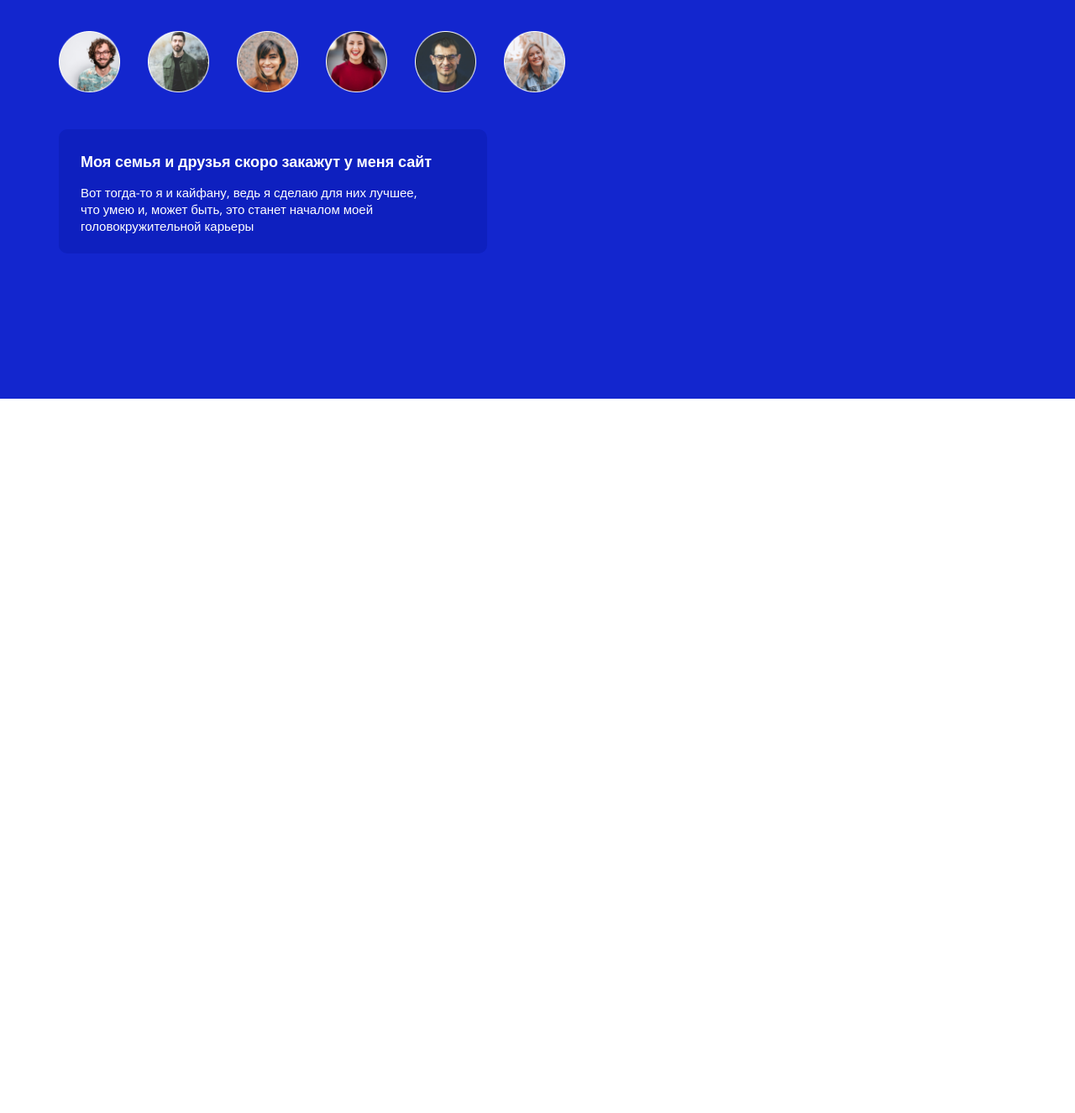
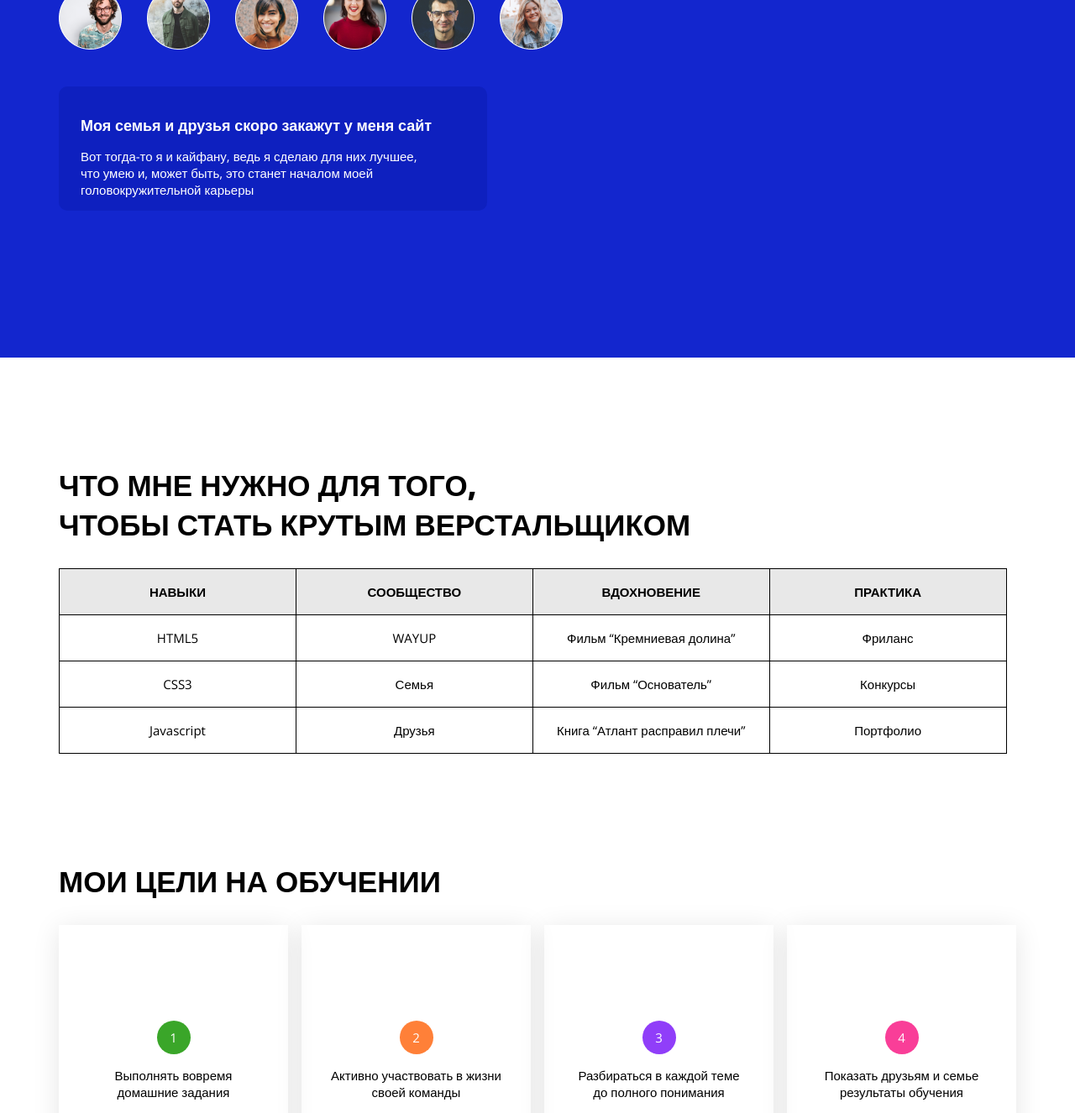
Before and after one commit to D3korate/first-work, a plain HTML site: page index.html in a window 1280 px wide. Shown: the part 542-1868 px from the top of the page at 84% size. Before the commit the page ends 1017 px from the top, so only its background shows below. Drawn offline with nearby package versions, Linux system fonts and the light colour scheme.

Commit message:
Complete
There was a problem - I had to rework the code a little. The work is over. I tried to typeset using the BEM methodology. Thank.

```diff
--- a/css/main.css
+++ b/css/main.css
@@ -2,18 +2,16 @@ body {
     padding: 0;
     margin: 0;
     font-family: 'Open Sans', sans-serif;
-    color: #fff;
     font-size: 15px;
+    color: #000000;
+}
+
+* {
+    box-sizing: border-box;
 }
 
 a {
     text-decoration: none;
-    color: #fff;
-}
-
-.header {
-    background-color: #1326CE;
-    padding: 77px 0 173px;
 }
 
 .container {
@@ -21,47 +19,120 @@ a {
     margin: 0 auto;
 }
 
+.header {
+    background: #1326CE;
+    color: #fff;
+    padding: 77px 0 175px 0;
+}
+
 .nav {
     display: flex;
     align-items: center;
 }
 
-.nav__logo {
+.logo {
     display: block;
 }
 
-.nav__mail {
+.mail {
+    color: #fff;
+    margin-left: auto;
     display: block;
-    margin-left: auto;
 }
 
-.dream__text {
+.dream {
     text-transform: uppercase;
+    font-weight: 800;
+    margin-top: 157px;
     font-size: 80px;
-    font-weight: 800;
-    padding-top: 157px;
 }
 
-.family__avatars {
-    width: 73px;
-    margin-right: 29px;
+.family {
+    margin: 0 26px 0 0;
 }
 
-.chill {
+.family__item {
+    margin-right: 26px;
+}
+
+.sale-site {
     width: 510px;
-    height: 148px;
     background: #0E20BF;
     border-radius: 10px;
     margin-top: 40px;
+    height: 148px;
 }
 
-.chill__text {
-    padding: 26px 37px 0 26px;
-    font-size: 18px;
-    font-weight: 700;
-    width: 447px;
+.wrapper {
+    padding: 19px 37px 29px 26px;
 }
 
-.chill__show {
-  padding: 0 63px 29px 26px;
+.sale-site__item {
+    font-size: 18px;
 }
+
+.skills__table {
+    border-collapse: collapse;
+}
+
+.skills__text {
+    margin-top: 128px;
+    text-transform: uppercase;
+    font-weight: 800;
+    font-size: 35px;
+}
+
+.skills__cell {
+    border: 1px solid black;
+    text-align: center;
+    padding: 17px 0;
+    width: 20%;
+}
+
+.skills__cell_head {
+    font-weight: 800;
+    font-size: 16px 0;
+    text-transform: uppercase;
+    background: #E8E8E8;
+}
+
+.target {
+    display: flex;
+    justify-content: space-between;
+    padding-bottom: 148px;
+}
+
+.target__item {
+    width: 273px;
+    box-shadow: 0px 4px 30px rgba(0, 0, 0, 0.1);
+    text-align: center;
+    padding: 114px 30px 136px;
+}
+
+.target__index {
+    width: 40px;
+    height: 40px;
+    border-radius: 50%;
+    display: flex;
+    align-items: center;
+    justify-content: center;
+    color: #fff;
+    font-size: 15px ;
+    margin: 0 auto;
+}
+
+.target__index_green {
+    background: #3AA629;
+}
+
+.target__index_orange {
+    background: #FF8038;
+}
+
+.target__index_purple {
+    background: #903EF9;
+}
+
+.target__index_pink {
+    background: #F93E98;
+}
--- a/index.html
+++ b/index.html
@@ -2,38 +2,38 @@
 <html lang="ru">
 <head>
     <meta charset="UTF-8">
-    <meta name="viewport" content="width=device-width, initial-scale=1.0">
+    <title>DREAM CODE</title>
     <link rel="stylesheet" href="css/main.css">
     <link href="https://fonts.googleapis.com/css2?family=Open+Sans:wght@400;700;800&display=swap" rel="stylesheet">
-    <title>DREAM CODE</title>
 </head>
+
 <body>
     <header class="header" id="header">
         <div class="container">
             <div class="nav">
-                <a class="nav__logo" href="#">
-                    <img src="img/logo.svg" alt="DREAM CODE">
+                <a href="#" class="logo">
+                    <img src="img/logo.svg" alt="Dream Code">
                 </a>
-                <a href="mailto:info@mywebsite.com" class="nav__mail">info@mywebsite.com</a>
+                <a href="mailto:info@mywebsite.com" class="mail">
+                    info@mywebsite.com
+                </a>
             </div>
-            <div class="dream">
-                <h1 class="dream__text">
-                    Моя мечта — <br> стать фрилансером
-                </h1>
-                <div class="family">
-                    <img class="family__avatars" src="img/photo1.png" alt="Семья">
-                    <img class="family__avatars" src="img/photo2.png" alt="Семья">
-                    <img class="family__avatars" src="img/photo3.png" alt="Семья">
-                    <img class="family__avatars" src="img/photo4.png" alt="Семья">
-                    <img class="family__avatars" src="img/photo5.png" alt="Семья">
-                    <img class="family__avatars" src="img/photo6.png" alt="Семья">
-                </div>
-                <div class="chill">
-                    <h2 class="chill__text">
-                        Моя семья и друзья скоро закажут у меня сайт
-                    </h2>
-                    <p class="chill__show">
-                        Вот тогда-то я и кайфану, ведь я сделаю для них лучшее, <br> что умею и, может быть, это станет началом моей <br> головокружительной карьеры
+            <h1 class="dream">
+                Моя мечта — <br> стать фрилансером
+            </h1>
+            <div class="family">
+                <img class="family__item" src="img/photo1.png" alt="Семья">
+                <img class="family__item" src="img/photo2.png" alt="Семья">
+                <img class="family__item" src="img/photo3.png" alt="Семья">
+                <img class="family__item" src="img/photo4.png" alt="Семья">
+                <img class="family__item" src="img/photo5.png" alt="Семья">
+                <img class="family__item" src="img/photo6.png" alt="Семья">
+            </div>
+            <div class="sale-site">
+                <div class="wrapper">
+                    <h2 class="sale-site__item">Моя семья и друзья скоро закажут у меня сайт</h1>
+                    <p>
+                        Вот тогда-то я и кайфану, ведь я сделаю для них лучшее,<br> что умею и, может быть, это станет началом моей головокружительной карьеры
                     </p>
                 </div>
             </div>
@@ -41,13 +41,108 @@
     </header>
     <section class="cool" id="cool">
         <div class="container">
-
+            <div class="skills">
+                <h2 class="skills__text">Что мне нужно для того,<br> чтобы стать крутым верстальщиком</h2>
+                <table class="skills__table">
+                   <tr class="skills__row">
+                    <th class="skills__cell skills__cell_head">
+                        Навыки
+                    </th>
+                    <th class="skills__cell skills__cell_head">
+                        Сообщество
+                    </th>
+                    <th class="skills__cell skills__cell_head">
+                        Вдохновение
+                    </th>
+                    <th class="skills__cell skills__cell_head">
+                        Практика
+                    </th>
+                   </tr>
+                   <tr class="skills__row">
+                       <td class="skills__cell">
+                        HTML5
+                       </td>
+                       <td class="skills__cell">
+                        WAYUP
+                       </td>
+                       <td class="skills__cell">
+                        Фильм “Кремниевая долина”
+                       </td>
+                       <td class="skills__cell">
+                        Фриланс
+                       </td>
+                   </tr>
+                   <tr class="skills__row">
+                        <td class="skills__cell">
+                            CSS3
+                        </td>
+                        <td class="skills__cell">
+                            Семья
+                        </td>
+                        <td class="skills__cell">
+                            Фильм “Основатель”
+                        </td>
+                        <td class="skills__cell">
+                            Конкурсы
+                        </td>
+                   </tr>
+                   <tr class="skills__row">
+                        <td class="skills__cell">
+                            Javascript
+                        </td>
+                        <td class="skills__cell">
+                            Друзья
+                        </td>
+                        <td class="skills__cell">
+                            Книга “Атлант расправил плечи”
+                        </td>
+                        <td class="skills__cell">
+                            Портфолио
+                        </td>
+                   </tr>
+                  </table>
+            </div>
         </div>
     </section>
-    <section class="target" id="target">
+    <section class="goals" id="goals">
         <div class="container">
-
+            <h2 class="skills__text">Мои цели на обучении</h2>
+            <div class="target">
+                <div class="target__item">
+                    <span class="target__index target__index_green">
+                        1
+                    </span>
+                    <p class="target__text">
+                        Выполнять вовремя домашние задания
+                    </p>
+                </div>
+                <div class="target__item">
+                    <span class="target__index target__index_orange">
+                        2
+                    </span>
+                    <p class="target__text">
+                        Активно участвовать в жизни своей команды
+                    </p>
+                </div>
+                <div class="target__item">
+                    <span class="target__index target__index_purple">
+                        3
+                    </span>
+                    <p class="target__text">
+                        Разбираться в каждой теме до полного понимания
+                    </p>
+                </div>
+                <div class="target__item">
+                    <span class="target__index target__index_pink">
+                        4
+                    </span>
+                    <p class="target__text">
+                        Показать друзьям и семье результаты обучения
+                    </p>
+                </div>
+            </div>
         </div>
     </section>
+
 </body>
 </html>
```
